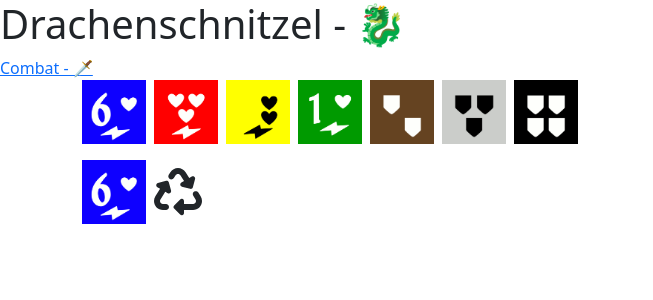
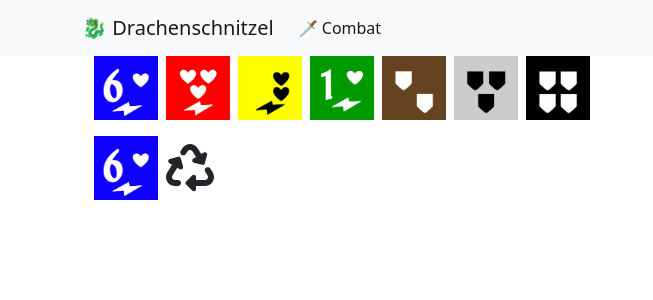
Before and after one commit to Zulan/drachenschnitzel, a Vue app: page / in a window 1280 px wide. Shown: the top 300 px of the page, without its empty margins (0-653 px from the left). Built offline with nearby package versions, Linux system fonts and the light colour scheme.

Commit message:
pinia stuff

```diff
--- a/index.html
+++ b/index.html
@@ -1,6 +1,8 @@
 <!DOCTYPE html>
 <html lang="en">
   <head>
+    <meta charset="utf-8">
+    <meta name="viewport" content="width=device-width, initial-scale=1">
     <link rel="icon" href="/favicon.png" />
     <title>Drachenschnitzel</title>
   </head>
--- a/src/App.vue
+++ b/src/App.vue
@@ -4,14 +4,35 @@ import { RouterLink, RouterView } from "vue-router";
 
 <template>
   <header>
-    <h1>Drachenschnitzel - 🐉</h1>
-    <div class="wrapper">
-      <nav>
-        <RouterLink to="/">Combat - 🗡</RouterLink>
-      </nav>
-    </div>
+    <nav class="navbar navbar-expand-lg navbar-light bg-light">
+      <div class="container">
+        <a class="navbar-brand" href="#">🐉 Drachenschnitzel</a>
+        <button
+          class="navbar-toggler"
+          type="button"
+          data-bs-toggle="collapse"
+          data-bs-target="#navbarSupportedContent"
+          aria-controls="navbarSupportedContent"
+          aria-expanded="false"
+          aria-label="Toggle navigation"
+        >
+          <span class="navbar-toggler-icon"></span>
+        </button>
+        <div class="collapse navbar-collapse" id="navbarSupportedContent">
+          <ul class="navbar-nav me-auto mb-2 mb-lg-0">
+            <li class="nav-item">
+              <RouterLink to="/" class="nav-link active" aria-current="page"
+                >🗡 Combat</RouterLink
+              >
+            </li>
+          </ul>
+        </div>
+      </div>
+    </nav>
   </header>
-  <RouterView />
+  <div class="container">
+    <RouterView />
+  </div>
 </template>
 
 <style>
--- a/src/views/CombatView.vue
+++ b/src/views/CombatView.vue
@@ -3,7 +3,5 @@ import DiceSelector from "@/components/DiceSelector.vue";
 </script>
 
 <template>
-  <main>
-    <DiceSelector />
-  </main>
+  <DiceSelector />
 </template>
```
